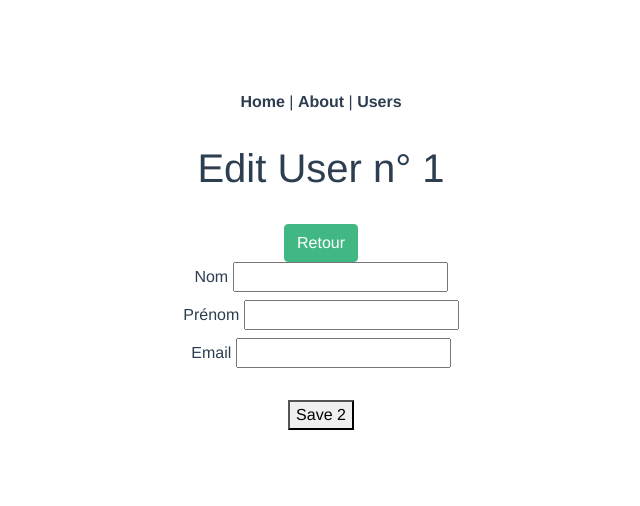
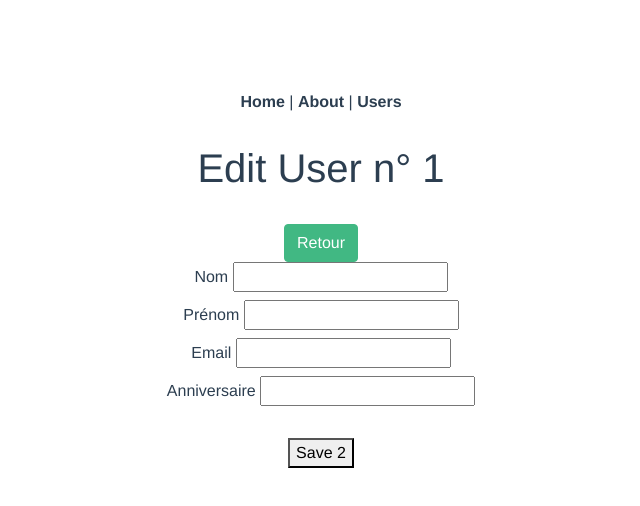
Before and after one commit to emilie-arquilliere/api_user_vueJS, a Vue app: page /users/1 in a window 1280 px wide. Shown: the top 506 px of the page, without its empty margins (319-959 px from the left). Built offline with nearby package versions, Linux system fonts and the light colour scheme; no server answers.

Commit message:
Ajout de la modification de la date d'anniversaire avec vérification du format

```diff
--- a/src/components/formulaire/SaveButton.vue
+++ b/src/components/formulaire/SaveButton.vue
@@ -22,11 +22,16 @@ export default{
             });
         },
         testData(url){
-            const reg = new RegExp(/([a-zA-Z0-9_.]+@[a-zA-Z_\-.]+\.[a-zA-Z]{2,})/i)
+            const regEmail = new RegExp(/([a-zA-Z0-9_.]+@[a-zA-Z_\-.]+\.[a-zA-Z]{2,})/i)
+            const regDate = new RegExp(/([0-9]{4}-[0-9]{2}-[0-9]{2})/i)
             let msg = ''
             let ok = 1
-            if(!reg.test(this.user.email)){
-                msg += "L'adresse email n'est pas valide"
+            if(!regEmail.test(this.user.email)){
+                msg += "L'adresse email n'est pas valide\n"
+                ok = 0
+            }
+            if(!regDate.test(this.user.birthDate)){
+                msg += "La date d'anniversaire doit être au format AAAA-MM-JJ\n"
                 ok = 0
             }
 
--- a/src/views/EditUser.vue
+++ b/src/views/EditUser.vue
@@ -10,9 +10,9 @@
   <br>
   <InputText label="Email" :value="user.email" ref="email" :changeInput="changeInput" />
   <br>
-  <!--<InputText label="Anniversaire" :value="user.birthDate" />
+  <InputText label="Anniversaire" :value="user.birthDate" ref="birthDate" :changeInput="changeInput" />
   <br>
-  <RadioButton :id="user.id" :user="user"/>-->
+  <!--<RadioButton :id="user.id" :user="user"/>-->
   <br>
   <SaveButton :id="user.id" :user="user" />
 
@@ -49,6 +49,7 @@ export default {
       this.user.lastName = this.$refs.lastName.val
       this.user.firstName = this.$refs.firstName.val
       this.user.email = this.$refs.email.val
+      this.user.birthDate = this.$refs.birthDate.val
     }
   },
   created(){this.fetchUser();}
```
